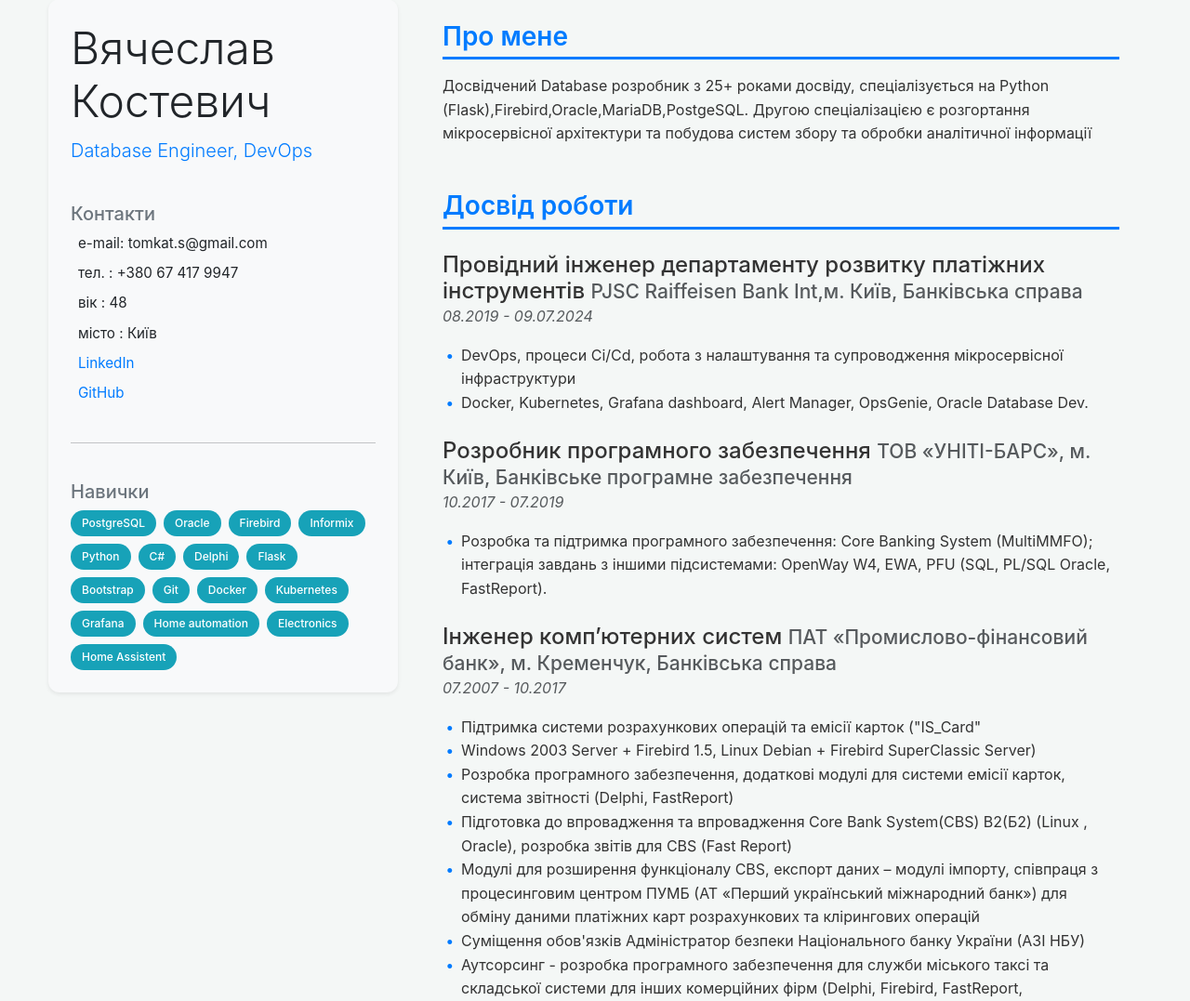
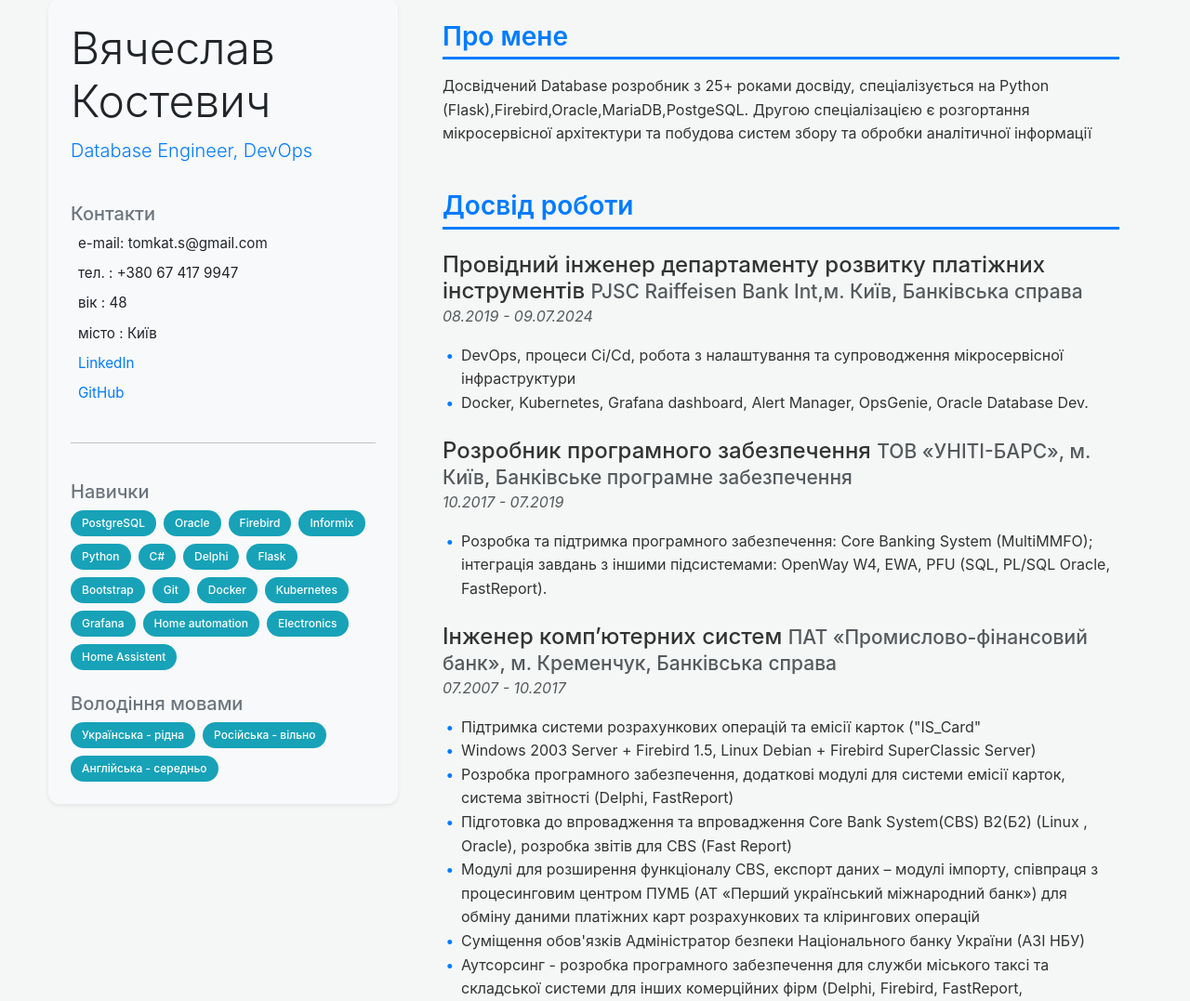
Before and after one commit to Tomkat-ua/myResume, a Flask app: page / in a window 1280 px wide. Shown: the part 91-1168 px from the top of the page at 93% size. Run offline with Flask 3, Linux system fonts and the light colour scheme; some libraries are stand-ins or nearby versions.

Commit message:
add langs

```diff
--- a/data.json
+++ b/data.json
@@ -86,5 +86,7 @@
 
     "skills_title" : "Навички",
     "skills": ["PostgreSQL","Oracle","Firebird","Informix","Python","С#","Delphi", "Flask" ,"Bootstrap", "Git", "Docker",
-                "Kubernetes","Grafana","Home automation","Electronics","Home Assistent"]
+                "Kubernetes","Grafana","Home automation","Electronics","Home Assistent"],
+    "langs_title" : "Володіння мовами",
+    "langs": ["Українська - рідна","Російська - вільно","Англійська - середньо"]
 }
--- a/data_en.json
+++ b/data_en.json
@@ -58,7 +58,7 @@
         },
         {
             "role": "Software developer",
-            "company": "\"Globino Meat Processing Plant\", Globino, Poltava Region, Food Industry",
+            "company": "\"Globino Meat Processing Plant\", Globyne, Poltava Region, Food Industry",
             "years": "11.2004 - 03.2006",
             "description": [
                 "Development and support of software for accounting and analysis"
--- a/templates/index.html
+++ b/templates/index.html
@@ -44,6 +44,12 @@
                             <span class="badge bg-info text-dark">{{ skill }}</span>
                         {% endfor %}
                     </div>
+                    <h5 class="mt-4 text-secondary">{{ resume.langs_title }}</h5>
+                    <div class="d-flex flex-wrap gap-2">
+                        {% for lang in resume.langs %}
+                            <span class="badge bg-info text-dark">{{ lang }}</span>
+                        {% endfor %}
+                    </div>
                 </div>
             </div>
 
```
